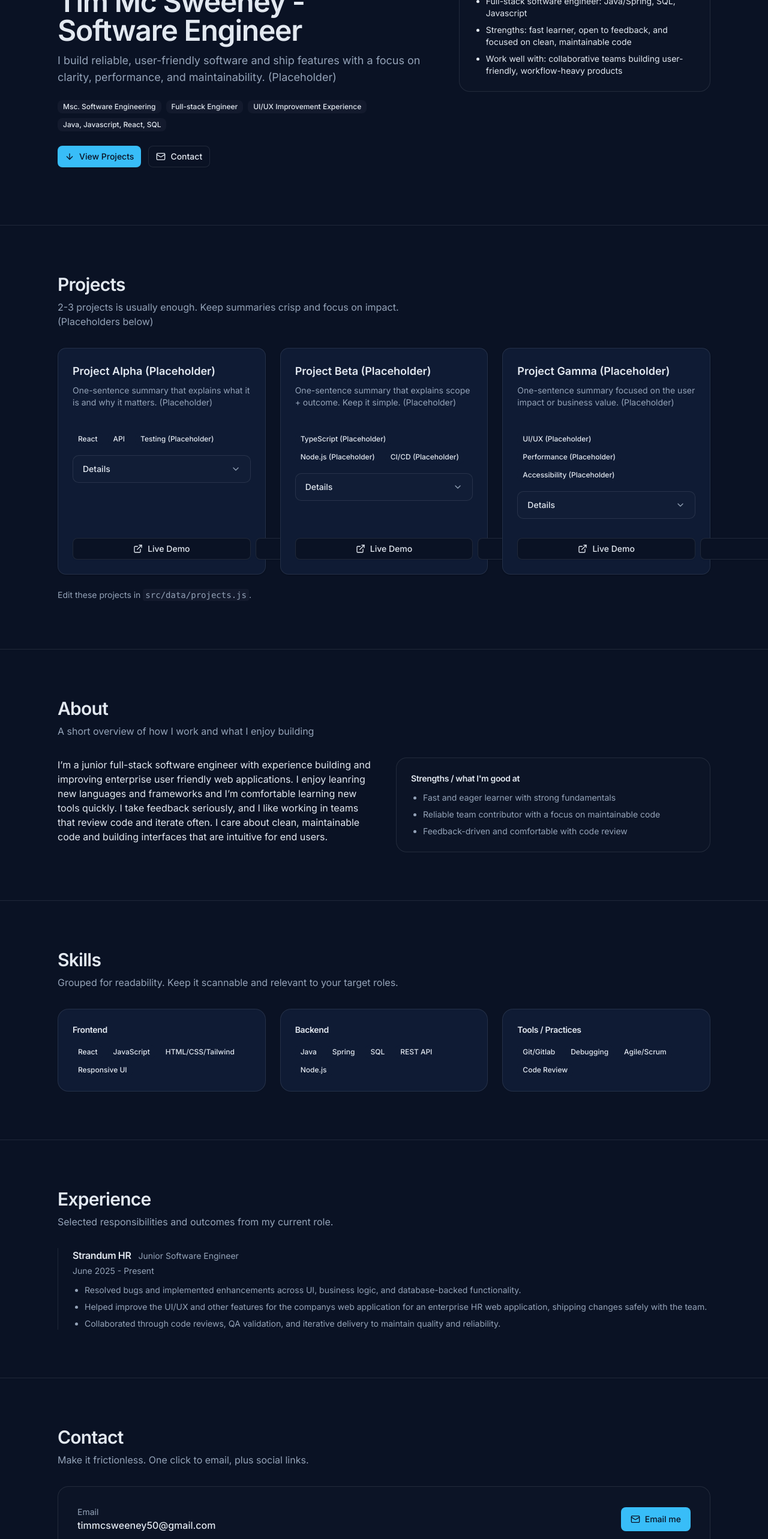
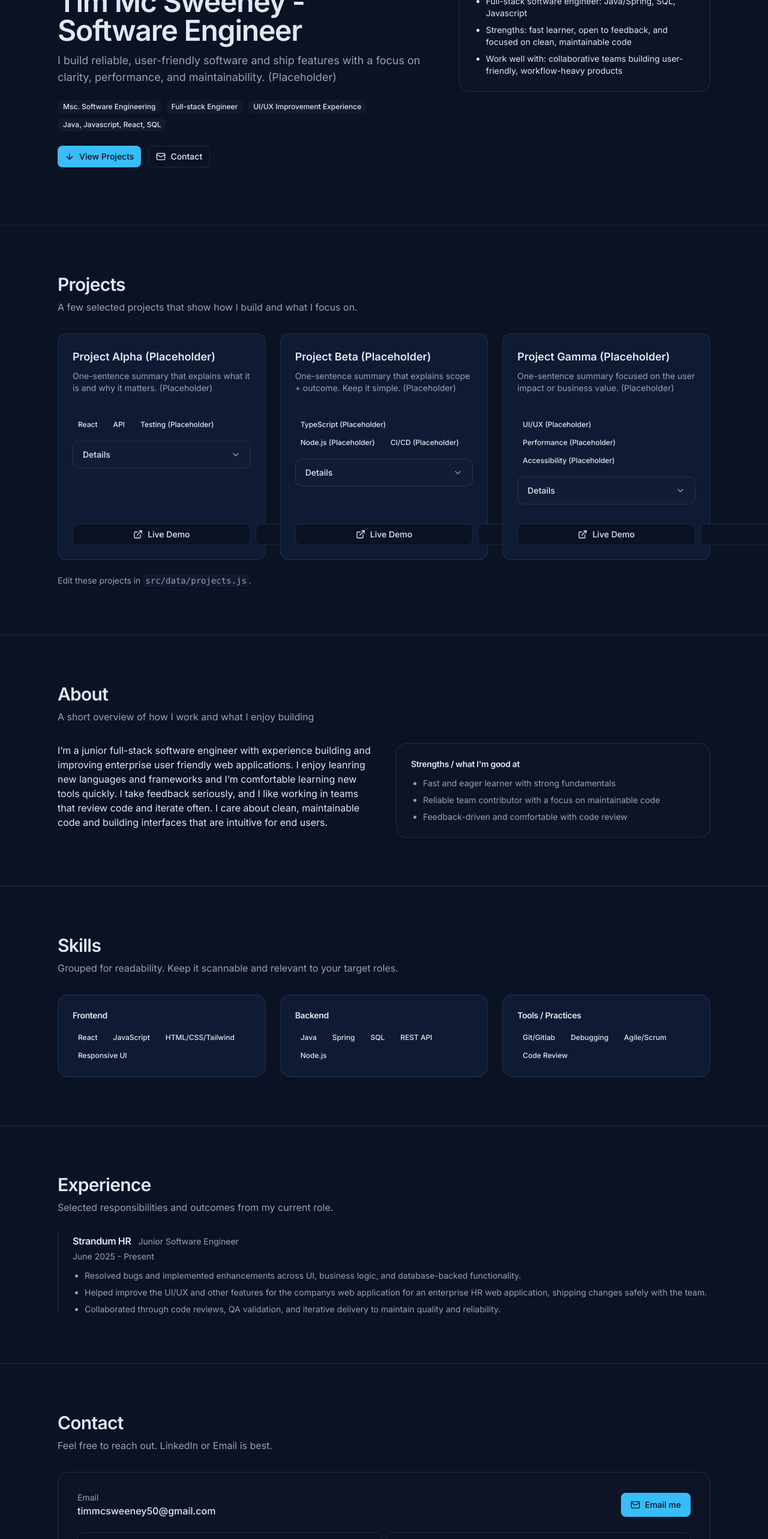
Before and after one commit to TMcSweeney100/personalWebsite, a React (Vite) app: page / in a window 1280 px wide. Shown: the part 234-2800 px from the top of the page at 60% size. Built offline with nearby package versions, Linux system fonts and the light colour scheme.

Commit message:
Header changes

```diff
--- a/src/sections/ContactSection.jsx
+++ b/src/sections/ContactSection.jsx
@@ -12,7 +12,7 @@ function ContactSection() {
           Contact
         </h2>
         <p className="max-w-prose text-pretty text-muted-foreground">
-          Make it frictionless. One click to email, plus social links.
+          Feel free to reach out. LinkedIn or Email is best.
         </p>
       </div>
 
--- a/src/sections/ProjectsSection.jsx
+++ b/src/sections/ProjectsSection.jsx
@@ -10,8 +10,7 @@ function ProjectsSection() {
           Projects
         </h2>
         <p className="max-w-prose text-pretty text-muted-foreground">
-          2-3 projects is usually enough. Keep summaries crisp and focus on
-          impact. (Placeholders below)
+          A few selected projects that show how I build and what I focus on.
         </p>
       </div>
 
```
